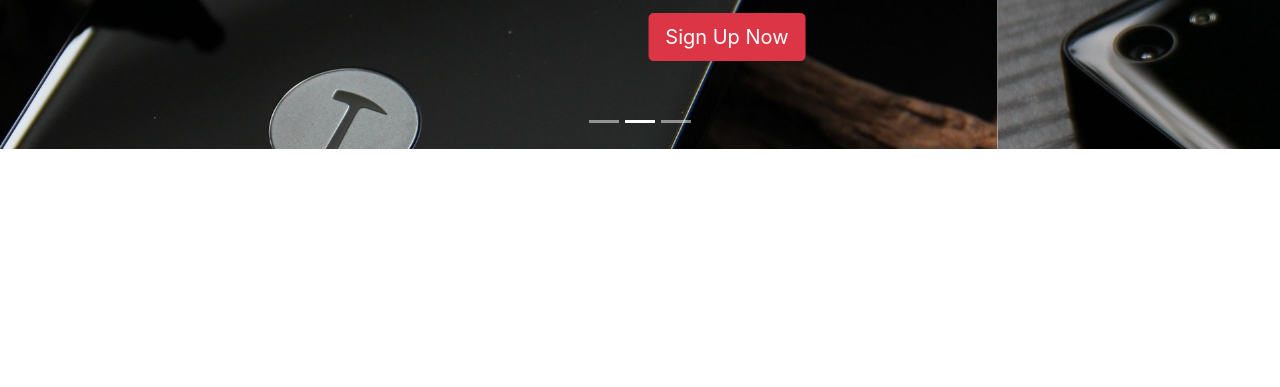
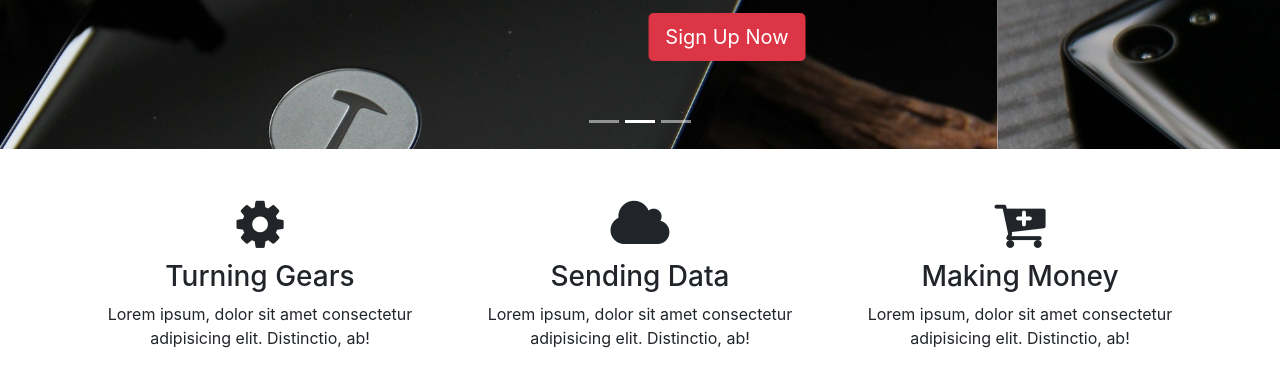
Before and after one commit to MazBenOscar/corporate-website-project-bs4, a website: page src/index.html in a window 1280 px wide. Shown: the part 357-744 px from the top of the page. Drawn offline with Linux system fonts and the light colour scheme.

Commit message:
Added Home Icon Section

```diff
--- a/src/index.html
+++ b/src/index.html
@@ -91,6 +91,32 @@
         </div>
     </section>
 
+    <!--HOME ICON SECTION-->
+    <section id="home-icons" class="py-5">
+        <div class="container">
+            <div class="row">
+                <div class="col-md-4 mb-4 text-center">
+                    <i class="fa fa-cog mb-2"></i>
+                    <h3>Turning Gears</h3>
+                    <p>Lorem ipsum, dolor sit amet consectetur adipisicing elit. Distinctio, ab!</p>
+
+                </div>
+                <div class="col-md-4 mb-4 text-center">
+                    <i class="fa fa-cloud mb-2"></i>
+                    <h3>Sending Data</h3>
+                    <p>Lorem ipsum, dolor sit amet consectetur adipisicing elit. Distinctio, ab!</p>
+
+                </div>
+                <div class="col-md-4 mb-4 text-center">
+                    <i class="fa fa-cart-plus mb-2"></i>
+                    <h3>Making Money</h3>
+                    <p>Lorem ipsum, dolor sit amet consectetur adipisicing elit. Distinctio, ab!</p>
+
+                </div>
+            </div>
+        </div>
+    </section>
+
 
 
 
--- a/src/scss/style.scss
+++ b/src/scss/style.scss
@@ -1,3 +1,5 @@
+$icon-size: 55px;
+
 .navbar {
   .nav-link {
     font-size: 14px;
@@ -26,3 +28,7 @@
   background: url("../img/image3.jpg");
   background-size: cover;
 }
+
+.fa {
+  font-size: $icon-size;
+}
```
Also changed, not shown: src/css/style.css.
